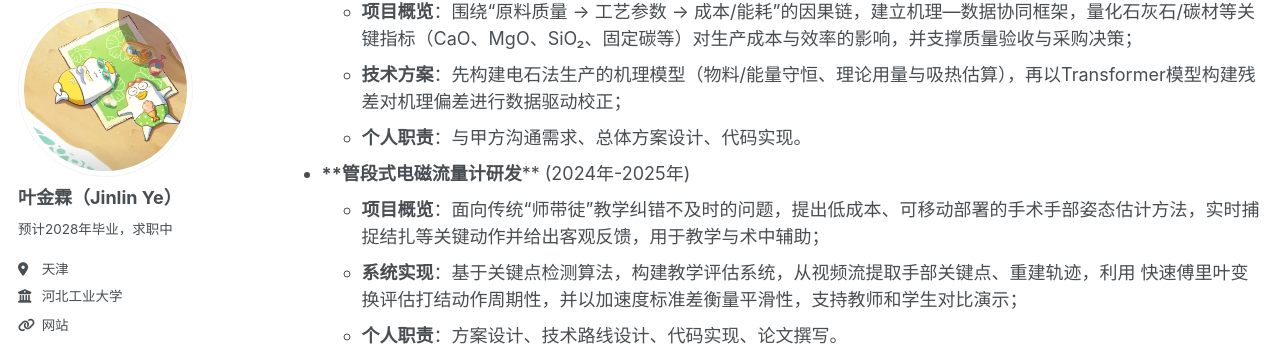
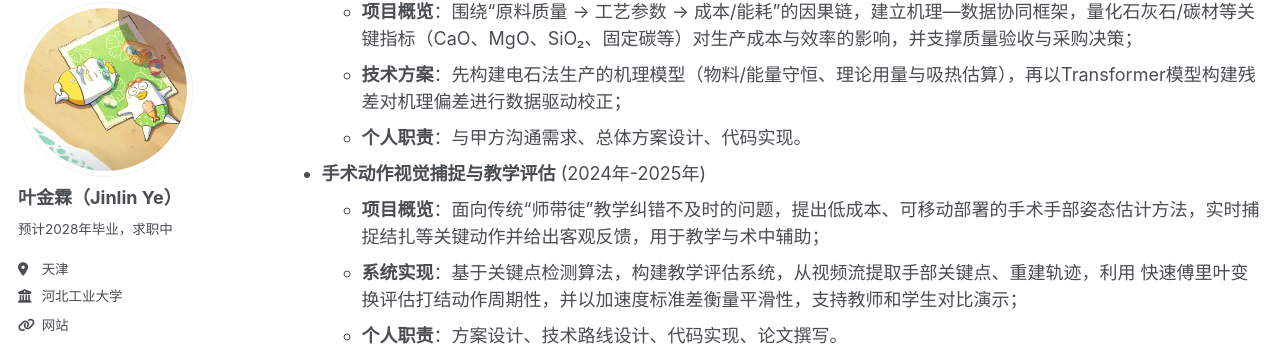
Before and after one commit to JinlinYY/JinlinYY.github.io, a Jekyll site: the page built from _pages/cv.md, in a window 1280 px wide and 900 px high, scrolled down 1598 px. Shown: the part 97-444 px from the top of the window. Built offline with Jekyll 4.4.1, drawn with Linux system fonts in a browser that asks for light colours; some web fonts are replaced; a script that is not in the unit is left out.

Commit message:
Update cv.md

```diff
--- a/_pages/cv.md
+++ b/_pages/cv.md
@@ -47,7 +47,7 @@ redirect_from:
     * **个人职责**：与甲方沟通需求、总体方案设计、代码实现。
 
 
-* ****管段式电磁流量计研发**** (2024年-2025年)
+* **手术动作视觉捕捉与教学评估** (2024年-2025年)
     * **项目概览**：面向传统“师带徒”教学纠错不及时的问题，提出低成本、可移动部署的手术手部姿态估计方法，实时捕捉结扎等关键动作并给出客观反馈，用于教学与术中辅助；
     * **系统实现**：基于关键点检测算法，构建教学评估系统，从视频流提取手部关键点、重建轨迹，利用 快速傅里叶变换评估打结动作周期性，并以加速度标准差衡量平滑性，支持教师和学生对比演示；
     * **个人职责**：方案设计、技术路线设计、代码实现、论文撰写。
```
